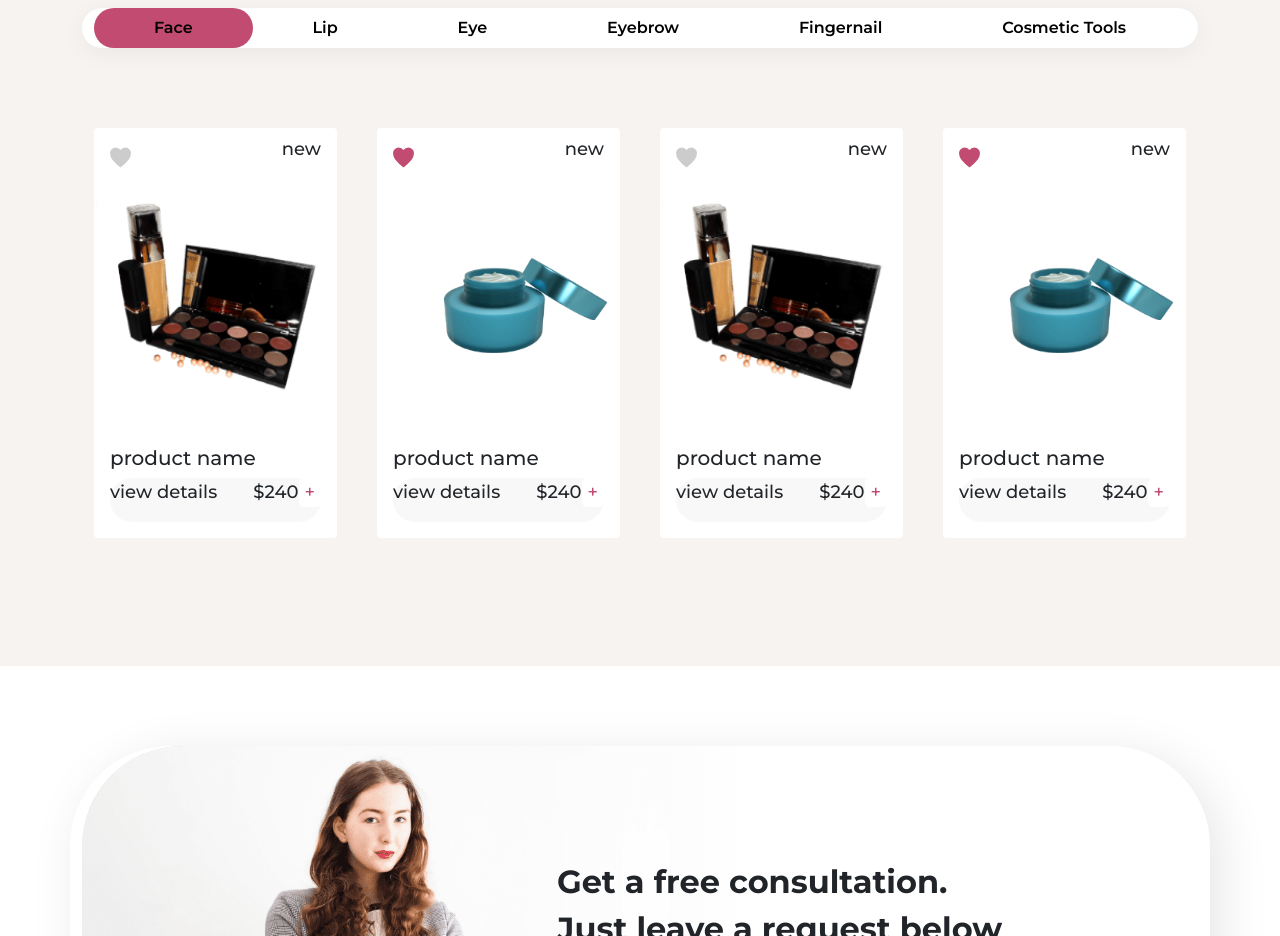
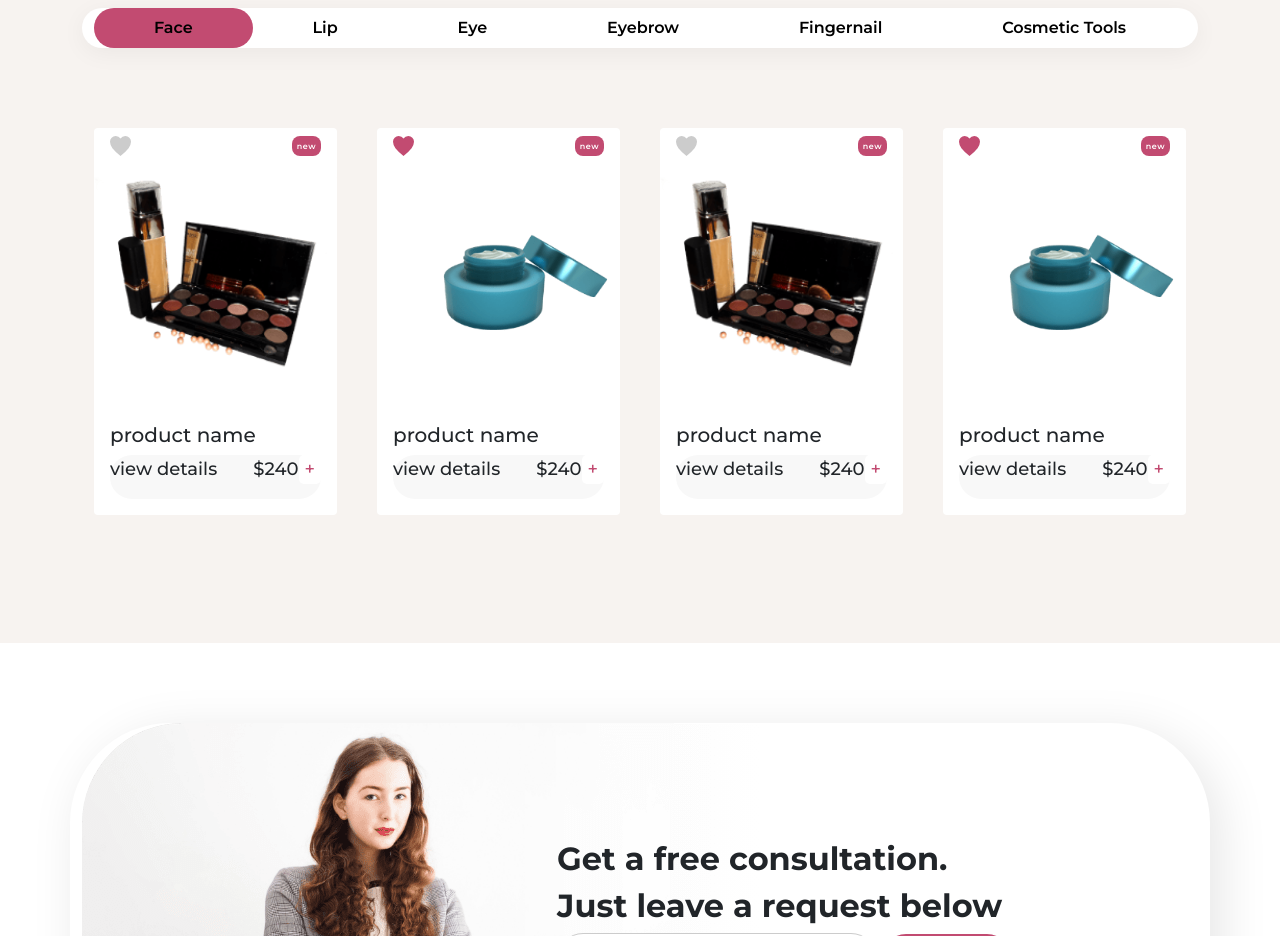
Before and after one commit to mohammadmajidd/lauraBeauty, a plain HTML site: page components/index.html in a window 1280 px wide. Shown: the part 2040-2976 px from the top of the page. Drawn offline with nearby package versions, Linux system fonts and the light colour scheme.

Commit message:
edit header product card

```diff
--- a/components/index.html
+++ b/components/index.html
@@ -222,9 +222,9 @@
                                 <div class="col">
                                     <div class="card rounded border-0 bg products__productCard">
                                         <div class="card-header bg-transparent border-0">
-                                            <div class="d-flex justify-content-between">
+                                            <div class="d-flex justify-content-between products__cardHeader">
                                                 <img src="images/gray-like.svg">
-                                                <p>new</p>
+                                                <span>new</span>
                                             </div>
                                         </div>
                                         <img src="images/make%20up%20palette%20box%20.png" class="card-img-top"
@@ -246,9 +246,9 @@
                                 <div class="col">
                                     <div class="card rounded border-0 bg products__productCard">
                                         <div class="card-header bg-transparent border-0">
-                                            <div class="d-flex justify-content-between">
+                                            <div class="d-flex justify-content-between products__cardHeader">
                                                 <img src="images/pink-like.svg">
-                                                <p>new</p>
+                                                <span>new</span>
                                             </div>
                                         </div>
                                         <img src="images/face%20cream.png" class="card-img-top"
@@ -270,9 +270,9 @@
                                 <div class="col">
                                     <div class="card rounded border-0 bg products__productCard">
                                         <div class="card-header bg-transparent border-0">
-                                            <div class="d-flex justify-content-between">
+                                            <div class="d-flex justify-content-between products__cardHeader">
                                                 <img src="images/gray-like.svg">
-                                                <p>new</p>
+                                                <span>new</span>
                                             </div>
                                         </div>
                                         <img src="images/make%20up%20palette%20box%20.png" class="card-img-top"
@@ -294,9 +294,9 @@
                                 <div class="col">
                                     <div class="card rounded border-0 bg products__productCard">
                                         <div class="card-header bg-transparent border-0">
-                                            <div class="d-flex justify-content-between">
+                                            <div class="d-flex justify-content-between products__cardHeader">
                                                 <img src="images/pink-like.svg">
-                                                <p>new</p>
+                                                <span>new</span>
                                             </div>
                                         </div>
                                         <img src="images/face%20cream.png" class="card-img-top"
@@ -318,9 +318,9 @@
                                 <div class="col">
                                     <div class="card rounded border-0 bg products__productCard">
                                         <div class="card-header bg-transparent border-0">
-                                            <div class="d-flex justify-content-between">
+                                            <div class="d-flex justify-content-between products__cardHeader">
                                                 <img src="images/gray-like.svg">
-                                                <p>new</p>
+                                                <span>new</span>
                                             </div>
                                         </div>
                                         <img src="images/make%20up%20palette%20box%20.png" class="card-img-top"
@@ -342,9 +342,9 @@
                                 <div class="col">
                                     <div class="card rounded border-0 bg products__productCard">
                                         <div class="card-header bg-transparent border-0">
-                                            <div class="d-flex justify-content-between">
+                                            <div class="d-flex justify-content-between products__cardHeader">
                                                 <img src="images/pink-like.svg">
-                                                <p>new</p>
+                                                <span>new</span>
                                             </div>
                                         </div>
                                         <img src="images/face%20cream.png" class="card-img-top"
--- a/scss/section/_products.scss
+++ b/scss/section/_products.scss
@@ -1,9 +1,20 @@
 @use "../costum";
 .products{
   margin: 5rem auto;
-  &__productCard{
-
-    border-radius: 50px;
+  &__cardHeader{
+    span{
+      background-color: #c24b71;
+      font-size: 8px;
+      border-radius: 8px;
+      padding: 5px;
+      font-weight: 600;
+      font-stretch: normal;
+      font-style: normal;
+      line-height: normal;
+      letter-spacing: 0.48px;
+      text-align: left;
+      color: #fff;
+    }
   }
   &__productInfo{
     background-color: #f8f8f8;
```
Also changed, not shown: assets/css/style.css, scss/style.css, 2 other files.
